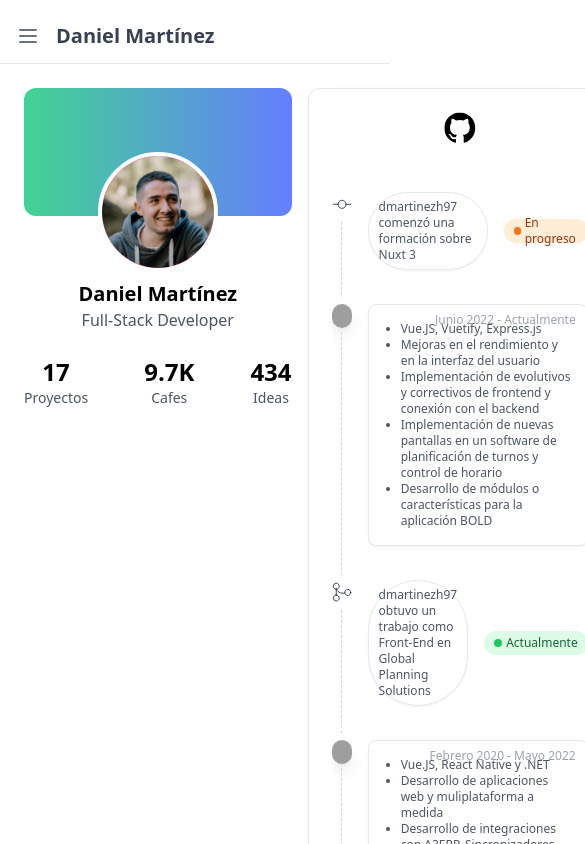
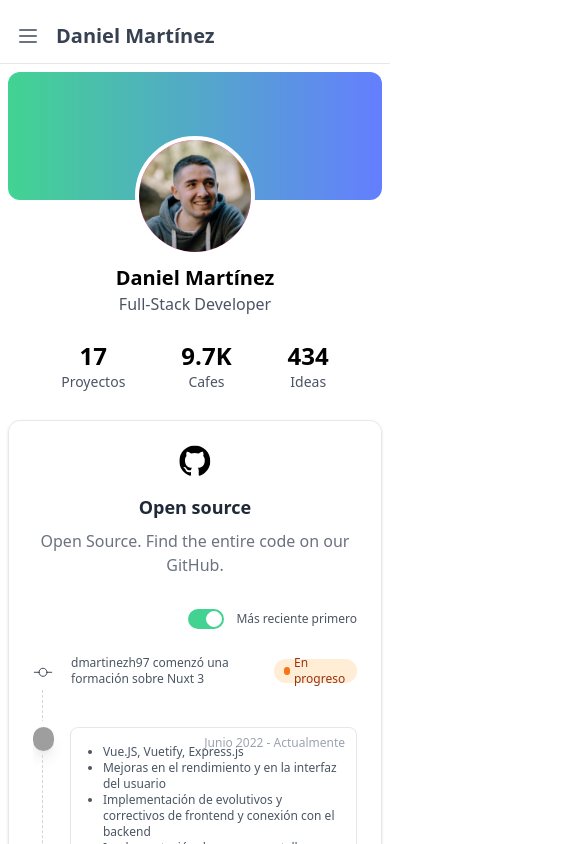
Before and after one commit to dmartinezh97/portafolio, a Nuxt app: page / in a window 390 px wide. Shown: the top 844 px of the page, 585 px wide, since content can reach past the window. Built offline with nearby package versions, Linux system fonts and the light colour scheme; grey boxes are pictures that could not be loaded.

Commit message:
Toggle, orden y css fix

```diff
--- a/components/Timeline.vue
+++ b/components/Timeline.vue
@@ -2,7 +2,7 @@
     <div class="col-span-12 md:col-span-6 lg:col-span-4 md:order-1 grid gap-4 xl:gap-6">
         <!-- Card -->
         <div
-            class="md:order-2 relative before:absolute before:inset-0 before:z-10 before:border before:border-gray-200 before:rounded-xl before:transition before:hover:border-2 before:hover:border-blue-600 before:hover:shadow-lg after:absolute after:inset-x-0.5 after:bottom-0.5 after:z-10 after:w-[calc(100%-4px)] after:h-20 after:rounded-b-xl after:bg-gradient-to-t after:from-white after:via-white/[.9] after:to-white/[.4]">
+            class="md:order-2 relative border border-gray-200 rounded-xl shadow after:absolute after:inset-x-0.5 after:bottom-0.5 after:z-10 after:w-[calc(100%-4px)] after:h-20 after:rounded-b-xl after:bg-gradient-to-t after:from-white after:via-white/[.9] after:to-white/[.4]">
             <div class="relative overflow-hidden w-full h-full rounded-xl">
                 <div class="p-6 flex bg-white flex-col justify-between md:min-h-[480px] text-center rounded-xl">
                     <div>
@@ -20,18 +20,20 @@
                             </defs>
                         </svg>
 
-                        <!-- <h3 class="text-lg md:text-xl font-semibold text-gray-800 dark:text-gray-200">
+                        <h3 class="text-lg md:text-xl font-semibold text-gray-800 dark:text-gray-200">
                             Open source
                         </h3>
                         <p class="mt-2 text-gray-500">
                             Open Source. Find the entire code on our GitHub.
-                        </p> -->
+                        </p>
                         <!-- Open Source Software. Find the entire code on our GitHub. -->
                     </div>
-
                     <div class="mt-8">
+                        <div class="flex justify-end">
+                            <FormsToggle v-model="ordenReciente" text="Más reciente primero"></FormsToggle>
+                        </div>
                         <!-- Timeline -->
-                        <ul class="flex flex-col text-left space-y-1.5">
+                        <ul :class="getObjectClass" class="flex flex-col text-left space-y-1.5">
                             <!--
                                 Dani obtuvo un trabajo como Front-End en Global Planning Solutions.
                                 Dani fue contratado como Front-End en Global Planning Solutions.
@@ -86,3 +88,23 @@
         </div>
     </div>
 </template>
+
+<script>
+export default {
+    name: "Timeline",
+    data(){
+        return {
+            ordenReciente: true,
+        }
+    },
+    computed: {
+        getObjectClass(){
+            return {
+                'flex-col': this.ordenReciente,
+                'flex-col-reverse': !this.ordenReciente,
+
+            }
+        }
+    }
+}
+</script>
--- a/components/cards/MiPerfil.vue
+++ b/components/cards/MiPerfil.vue
@@ -1,6 +1,6 @@
 <template>
     <div
-        class="relative flex flex-col items-center rounded-[20px] mx-auto bg-white bg-clip-border shadow-3xl shadow-shadow-500">
+        class="relative flex flex-col items-center rounded-[20px] mx-auto bg-white bg-clip-border">
         <div class="relative flex h-32 w-full justify-center rounded-xl bg-cover">
             <div class="w-full h-32 rounded-xl bg-gradient-to-r from-[#42d392] to-[#647eff]"></div>
             <!-- <img alt="Degradado" src='https://horizon-tailwind-react-git-tailwind-components-horizon-ui.vercel.app/static/media/banner.ef572d78f29b0fee0a09.png'
--- /dev/null
+++ b/components/forms/Toggle.vue
@@ -0,0 +1,26 @@
+<template>
+    <label class="relative inline-flex items-center mb-5 cursor-pointer">
+        <input type="checkbox" v-model="checked" class="sr-only peer" @change="$emit('update:modelValue', checked)">
+        <div
+            class="w-9 h-5 bg-gray-200  rounded-full peer peer-checked:after:translate-x-full peer-checked:after:border-white after:content-[''] after:absolute after:top-[2px] after:left-[2px] after:bg-white after:border-gray-300 after:border after:rounded-full after:h-4 after:w-4 after:transition-all peer-checked:bg-[#42d392]">
+        </div>
+        <span class="ml-3 text-xs font-medium text-gray-600 select-none">{{ text }}</span>
+    </label>
+</template>
+
+<script>
+export default {
+    props: {
+        text: String,
+        modelValue: {
+            required: true
+        }
+    },
+    name: "Toggle",
+    data() {
+        return {
+            checked: this.modelValue
+        }
+    },
+}
+</script>
--- a/components/github/NewActivity.vue
+++ b/components/github/NewActivity.vue
@@ -1,13 +1,13 @@
 <template>
     <li class="relative flex gap-x-4 items-center justify-between pb-7 overflow-hidden">
-        <div class="flex gap-x-4">
+        <div class="flex gap-x-2 md:gap-x-4 items-center">
             <div class="mt-0.5 relative h-full">
                 <div class="absolute top-7 bottom-0 left-2.5 w-px h-96 -ml-px border-r border-dashed border-gray-300">
                 </div>
                 <component :is="getIcon"></component>
             </div>
             <p
-                class="py-1.5 px-2.5 rounded-full text-xs font-medium text-gray-600 bg-white border border-gray-200 shadow-sm">
+                class="py-1.5 px-2.5 rounded-full text-xs font-medium text-gray-600 bg-white md:border md:border-gray-200 md:shadow-sm">
                 {{ text }}
             </p>
         </div>
--- a/pages/index.vue
+++ b/pages/index.vue
@@ -1,16 +1,16 @@
 <template>
     <div>
-        <div class="contenedor p-4">
-            <div class="aside p-2">
+        <div class="contenedor gap-y-4 p-2 md:p-4 flex flex-col lg:grid">
+            <div class="aside md:p-2">
                 <Informacion></Informacion>
             </div>
-            <div class="main p-2">
+            <div class="main md:p-2">
                 <Timeline></Timeline>
             </div>
-            <div class="info p-2">
+            <div class="info md:p-2">
                 <Articulos></Articulos>
             </div>
-            <div class="feed p-2">
+            <div class="feed md:p-2">
                 Feed de twitter con.. ¿Qué datos? :)
             </div>
         </div>
@@ -19,7 +19,7 @@
 
 <style>
 .contenedor{
-    display: grid;
+    /* display: grid; */
     grid-template-areas: "aside main main info"
                          "aside main main info"
                          ". feed feed .";
```
